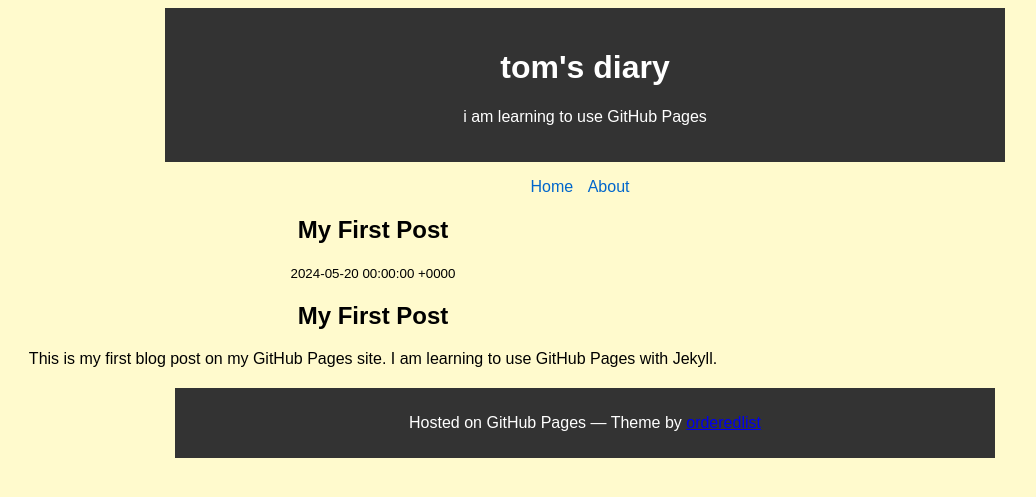
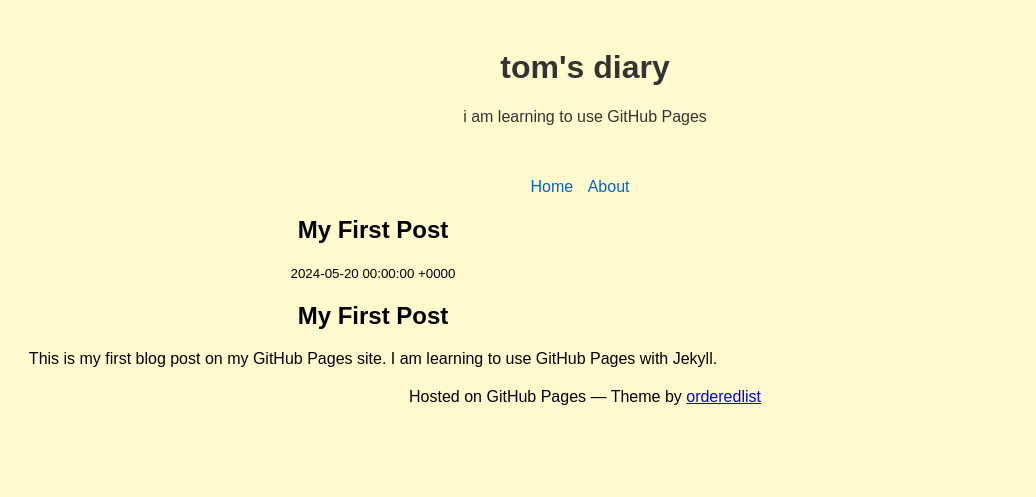
Before and after one commit to modest-nova/modest-nova, a Jekyll site: the page built from _posts/2024-05-20-first-post.md, in a window 1280 px wide. Shown: the top 497 px of the page, without its empty margins (55-1091 px from the left). Built offline with Jekyll 4.4.1, drawn with Linux system fonts in a browser that asks for light colours.

Commit message:
Update style.css

```diff
--- a/assets/css/style.css
+++ b/assets/css/style.css
@@ -16,8 +16,8 @@ main, header, footer, nav {
 
 /* Customize the header */
 header {
-    background-color: #333;
-    color: white;
+    background-color: #FFFACD;
+    color: #333;
     padding: 20px;
     text-align: center;
 }
@@ -43,11 +43,3 @@ nav ul li a {
 main {
     margin: 20px;
 }
-
-/* Customize the footer */
-footer {
-    text-align: center;
-    padding: 10px;
-    background-color: #333;
-    color: white;
-}
```
